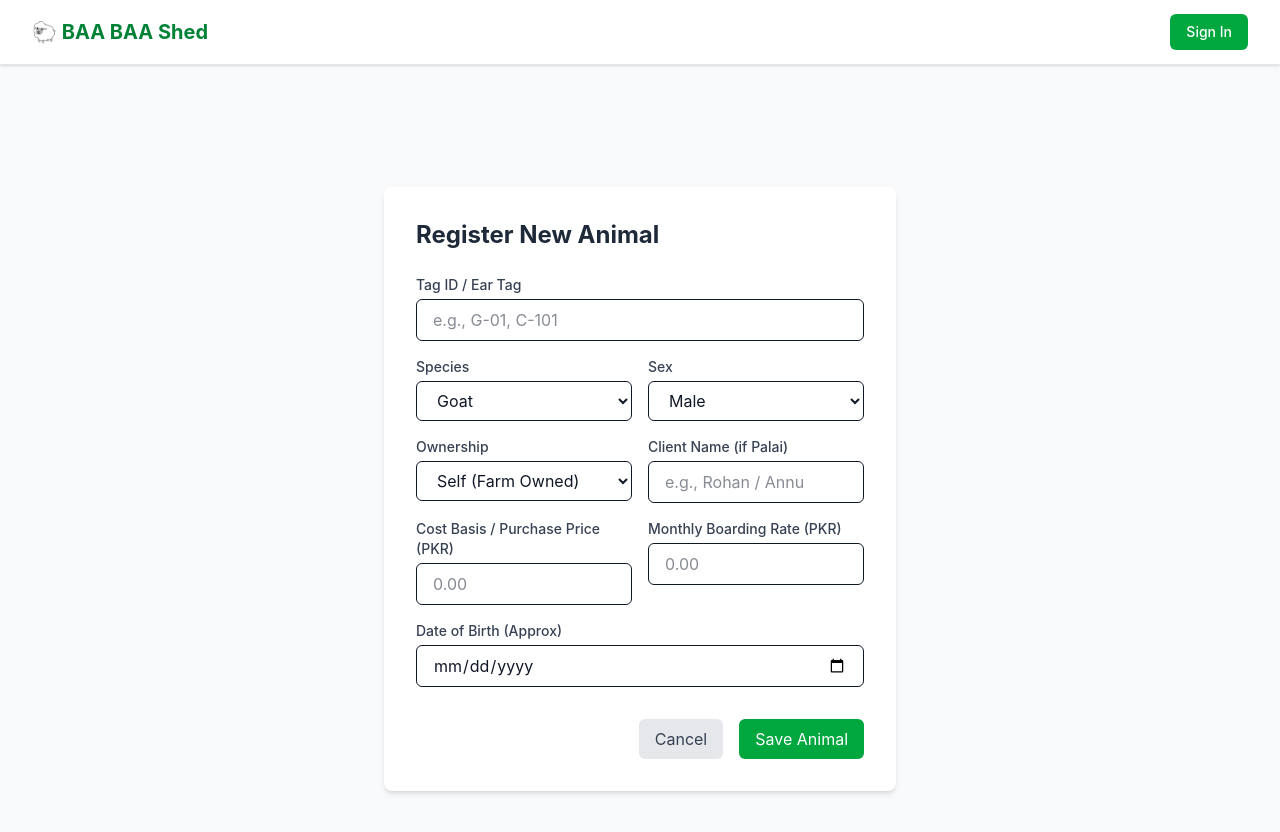
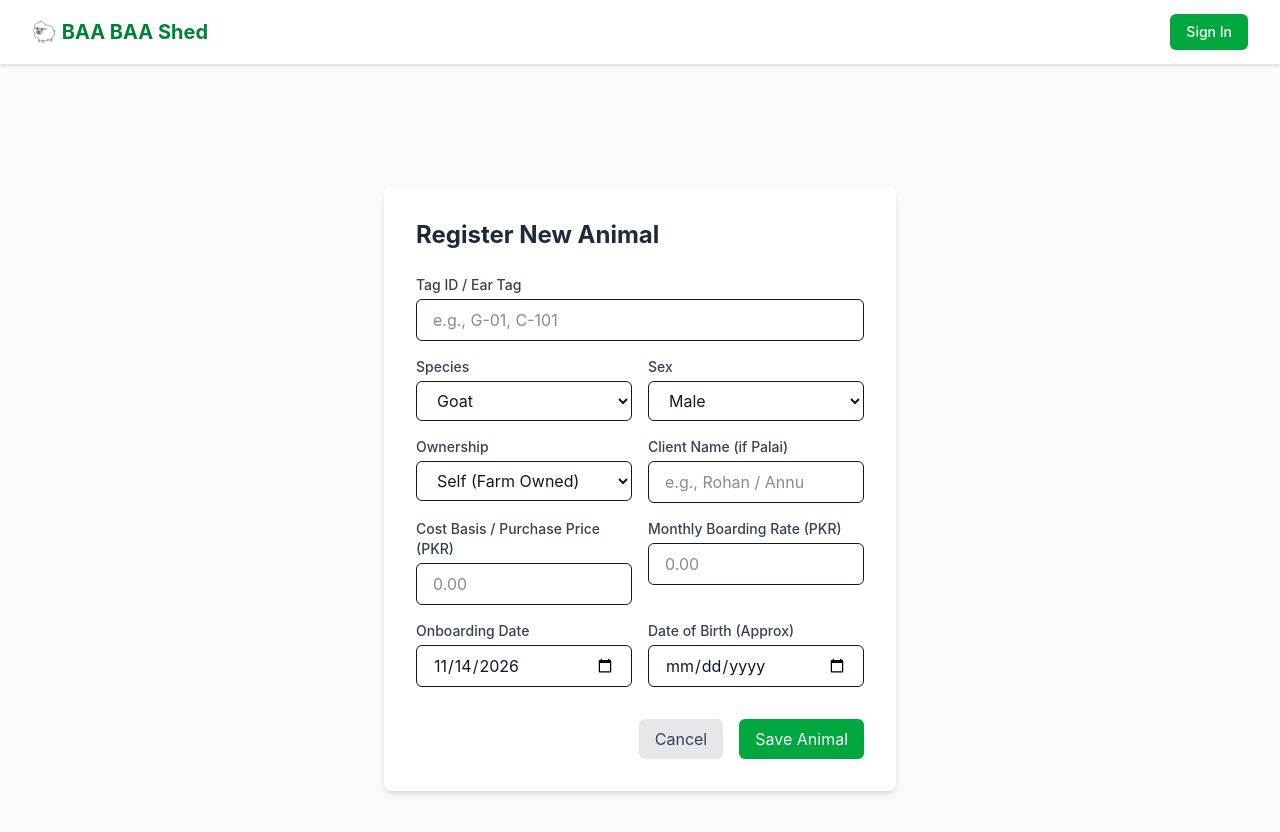
Before and after one commit to shakaibkhan31-cmd/livestock-saas, a Next.js app: page /animals/new in a window 1280 px wide. Shown: the top 832 px of the page. Built offline with nearby package versions, Linux system fonts and the light colour scheme; no server answers.

Commit message:
Add onboarding date field to animal registration form

```diff
--- a/src/app/animals/new/page.tsx
+++ b/src/app/animals/new/page.tsx
@@ -10,6 +10,7 @@ export default function NewAnimalPage() {
     const client_name = formData.get('client_name') as string
     const sex = formData.get('sex') as string
     const dob = formData.get('dob') as string
+    const acquisition_date = formData.get('acquisition_date') as string
     const cost_basis = formData.get('cost_basis') as string
     const monthly_boarding_rate = formData.get('monthly_boarding_rate') as string
 
@@ -35,9 +36,9 @@ export default function NewAnimalPage() {
         client_name: client_name || null,
         sex,
         dob: dob || null,
+        acquisition_date: acquisition_date || new Date().toISOString().split('T')[0], // Onboarding date
         cost_basis: cost_basis ? parseFloat(cost_basis) : 0,
         monthly_boarding_rate: monthly_boarding_rate ? parseFloat(monthly_boarding_rate) : 0,
-        acquisition_date: new Date().toISOString().split('T')[0],
       },
     ])
 
@@ -85,7 +86,7 @@ export default function NewAnimalPage() {
               <label className="block text-sm font-medium text-gray-700 mb-1">Ownership</label>
               <select name="ownership" className="w-full px-4 py-2 border rounded-md focus:ring-2 focus:ring-green-500">
                 <option value="Self">Self (Farm Owned)</option>
-                <option value="Client">Client (Palai)</option>
+                <option value="Palai">Palai (Client Owned)</option>
               </select>
             </div>
             <div>
@@ -105,9 +106,21 @@ export default function NewAnimalPage() {
             </div>
           </div>
 
-          <div>
-            <label className="block text-sm font-medium text-gray-700 mb-1">Date of Birth (Approx)</label>
-            <input name="dob" type="date" className="w-full px-4 py-2 border rounded-md focus:ring-2 focus:ring-green-500" />
+          {/* Onboarding / Acquisition Date & Date of Birth */}
+          <div className="grid grid-cols-2 gap-4">
+            <div>
+              <label className="block text-sm font-medium text-gray-700 mb-1">Onboarding Date</label>
+              <input
+                name="acquisition_date"
+                type="date"
+                defaultValue={new Date().toISOString().split('T')[0]}
+                className="w-full px-4 py-2 border rounded-md focus:ring-2 focus:ring-green-500"
+              />
+            </div>
+            <div>
+              <label className="block text-sm font-medium text-gray-700 mb-1">Date of Birth (Approx)</label>
+              <input name="dob" type="date" className="w-full px-4 py-2 border rounded-md focus:ring-2 focus:ring-green-500" />
+            </div>
           </div>
 
           <div className="flex justify-end gap-4 mt-4">
```
